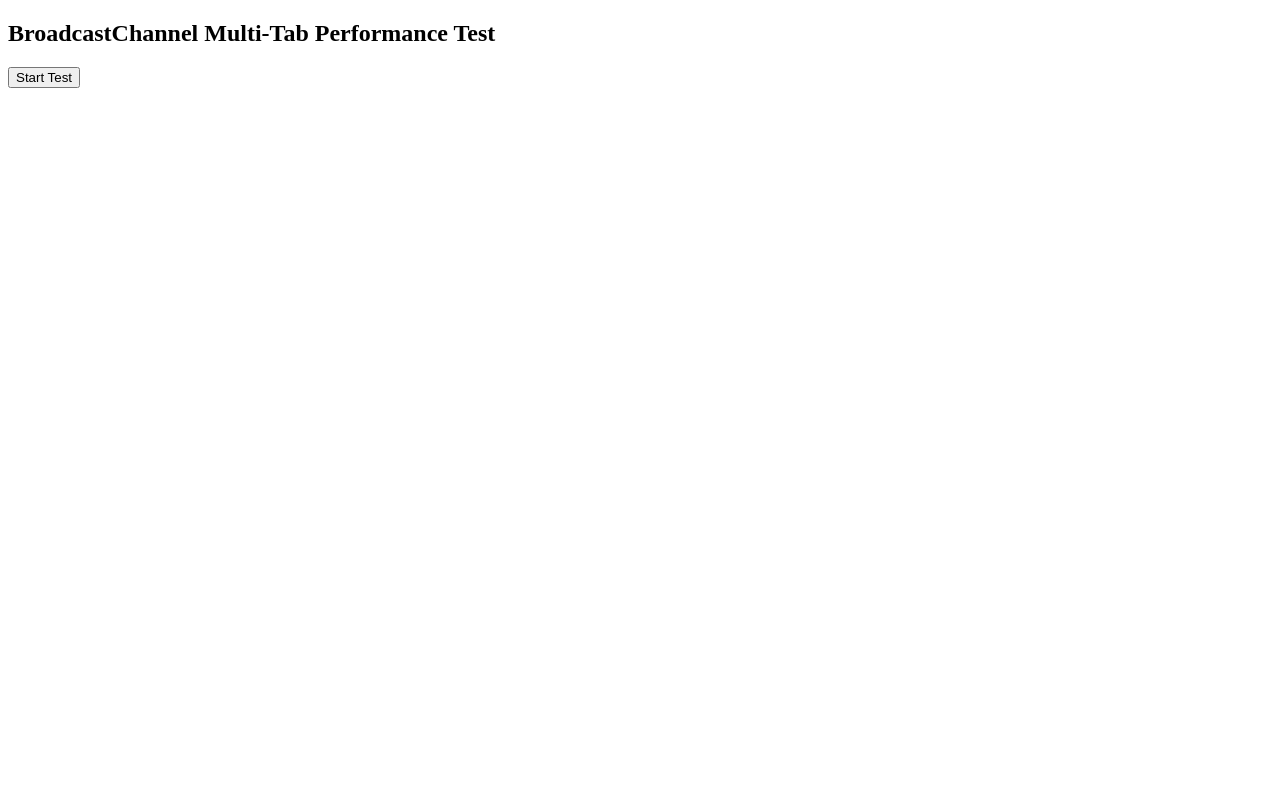
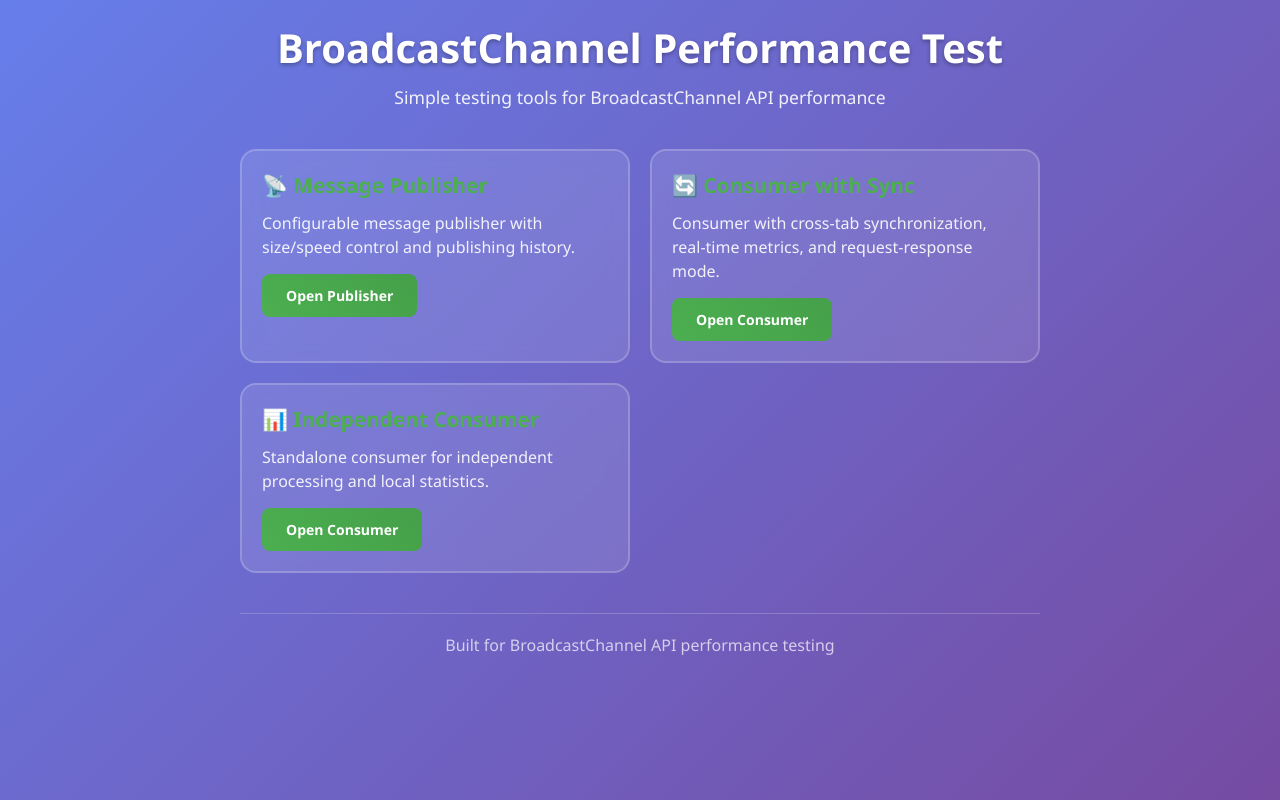
Before and after one commit to zhumeisongsong/broadcast-channel-performance-test, a plain HTML site: page index.html in a window 1280 px wide. Drawn offline with Linux system fonts and the light colour scheme.

Commit message:
Add basic-performance-test.html for initial multi-tab communication testing, including latency measurement and message size handling. Update index.html for improved layout and navigation to test components. Revise README.md to include new test component details and quick start instructions.

```diff
--- a/index.html
+++ b/index.html
@@ -1,59 +1,188 @@
 <!DOCTYPE html>
 <html lang="en">
 <head>
-  <meta charset="UTF-8">
-  <title>BroadcastChannel Multi-Tab Performance Test</title>
+    <meta charset="UTF-8">
+    <meta name="viewport" content="width=device-width, initial-scale=1.0">
+    <title>BroadcastChannel Performance Test</title>
+    <style>
+        * {
+            margin: 0;
+            padding: 0;
+            box-sizing: border-box;
+        }
+
+        body {
+            font-family: 'Segoe UI', Tahoma, Geneva, Verdana, sans-serif;
+            background: linear-gradient(135deg, #667eea 0%, #764ba2 100%);
+            min-height: 100vh;
+            padding: 20px;
+        }
+
+        .container {
+            max-width: 800px;
+            margin: 0 auto;
+        }
+
+        .header {
+            text-align: center;
+            color: white;
+            margin-bottom: 40px;
+        }
+
+        .header h1 {
+            font-size: 2.5rem;
+            margin-bottom: 10px;
+            text-shadow: 0 2px 4px rgba(0,0,0,0.3);
+        }
+
+        .header p {
+            font-size: 1.1rem;
+            color: rgba(255, 255, 255, 0.9);
+        }
+
+        .test-grid {
+            display: grid;
+            grid-template-columns: repeat(auto-fit, minmax(300px, 1fr));
+            gap: 20px;
+            margin-bottom: 40px;
+        }
+
+        .test-card {
+            background: rgba(255, 255, 255, 0.1);
+            backdrop-filter: blur(10px);
+            border: 2px solid rgba(255, 255, 255, 0.2);
+            border-radius: 16px;
+            padding: 20px;
+            color: white;
+            transition: all 0.3s ease;
+            cursor: pointer;
+            position: relative;
+            overflow: hidden;
+        }
+
+        .test-card::before {
+            content: '';
+            position: absolute;
+            top: 0;
+            left: -100%;
+            width: 100%;
+            height: 100%;
+            background: linear-gradient(90deg, transparent, rgba(255,255,255,0.1), transparent);
+            transition: left 0.5s;
+        }
+
+        .test-card:hover::before {
+            left: 100%;
+        }
+
+        .test-card:hover {
+            transform: translateY(-5px);
+            box-shadow: 0 15px 35px rgba(0,0,0,0.2);
+            border-color: rgba(255, 255, 255, 0.4);
+        }
+
+        .test-card h3 {
+            font-size: 1.3rem;
+            margin-bottom: 12px;
+            color: #4CAF50;
+            display: flex;
+            align-items: center;
+            gap: 10px;
+        }
+
+        .test-card p {
+            margin-bottom: 15px;
+            line-height: 1.5;
+            color: rgba(255, 255, 255, 0.9);
+        }
+
+        .test-card .btn {
+            background: linear-gradient(45deg, #4CAF50, #45a049);
+            color: white;
+            padding: 12px 24px;
+            border: none;
+            border-radius: 8px;
+            cursor: pointer;
+            font-size: 14px;
+            font-weight: bold;
+            transition: all 0.3s ease;
+            text-decoration: none;
+            display: inline-block;
+        }
+
+        .test-card .btn:hover {
+            transform: translateY(-2px);
+            box-shadow: 0 5px 15px rgba(0,0,0,0.3);
+        }
+
+        .footer {
+            text-align: center;
+            color: rgba(255, 255, 255, 0.7);
+            margin-top: 40px;
+            padding: 20px;
+            border-top: 1px solid rgba(255, 255, 255, 0.2);
+        }
+
+        @media (max-width: 768px) {
+            .header h1 {
+                font-size: 2rem;
+            }
+
+            .test-grid {
+                grid-template-columns: 1fr;
+            }
+
+            .test-card {
+                padding: 18px;
+            }
+        }
+    </style>
 </head>
 <body>
-  <h2>BroadcastChannel Multi-Tab Performance Test</h2>
-  <button id="start">Start Test</button>
-  <pre id="output"></pre>
+    <div class="container">
+        <div class="header">
+            <h1>BroadcastChannel Performance Test</h1>
+            <p>Simple testing tools for BroadcastChannel API performance</p>
+        </div>
 
-  <script>
-    // BroadcastChannel is a Web API that allows you to send messages to other tabs in the same origin.
-    const channel = new BroadcastChannel("multi-test");
-    const output = document.getElementById("output");
-    const tabId = Math.random().toString(36).slice(2, 8); // unique ID per tab
+        <div class="test-grid">
+            <!-- Message Publisher -->
+            <div class="test-card">
+                <h3>📡 Message Publisher</h3>
+                <p>Configurable message publisher with size/speed control and publishing history.</p>
+                <a href="publisher.html" class="btn" target="_blank">Open Publisher</a>
+            </div>
 
-    function log(msg) {
-      output.textContent += `[${tabId}] ${msg}\n`;
-    }
+            <!-- Consumer with Sync -->
+            <div class="test-card">
+                <h3>🔄 Consumer with Sync</h3>
+                <p>Consumer with cross-tab synchronization, real-time metrics, and request-response mode.</p>
+                <a href="customer-sync.html" class="btn" target="_blank">Open Consumer</a>
+            </div>
 
-    // Receive messages
-    channel.onmessage = (e) => {
-      const { type, sentAt, from, size } = e.data;
-      if (type === "broadcast") {
-        const latency = performance.now() - sentAt; // latency is the time it took to receive the message
-        log(`Received ${size/1024}KB from ${from}, latency: ${(latency/1000).toFixed(2)} s`);
-      }
-    };
+            <!-- Consumer without Sync -->
+            <div class="test-card">
+                <h3>📊 Independent Consumer</h3>
+                <p>Standalone consumer for independent processing and local statistics.</p>
+                <a href="customer-no-sync.html" class="btn" target="_blank">Open Consumer</a>
+            </div>
+        </div>
 
-    // Create message of given size
-    function makeMessage(size) {
-      return "x".repeat(size);
-    }
+        <div class="footer">
+            <p>Built for BroadcastChannel API performance testing</p>
+        </div>
+    </div>
 
-    document.getElementById("start").onclick = async () => {
-      log("=== Starting broadcast test ===");
-      const sizes = [1024, 10*1024, 100*1024, 1000*1024]; // 1KB, 10KB, 100KB, 1000KB
-
-      for (let size of sizes) {
-        const data = {
-          type: "broadcast",
-          sentAt: performance.now(),
-          size,
-          from: tabId,
-          msg: makeMessage(size)
-        };
-
-        channel.postMessage(data);
-        log(`Sent ${size/1024}KB message...`);
-
-        await new Promise(r => setTimeout(r, 1000));
-      }
-
-      log("=== Test finished ===");
-    };
-  </script>
+    <script>
+        // Simple click tracking
+        document.querySelectorAll('.test-card').forEach(card => {
+            card.addEventListener('click', function(e) {
+                if (e.target.tagName === 'A') {
+                    const testName = this.querySelector('h3').textContent.split(' ')[0];
+                    console.log(`Opening: ${testName}`);
+                }
+            });
+        });
+    </script>
 </body>
 </html>
```
Also changed, not shown: basic-performance-test.html (added, +59 -0 lines), 1 other file.
